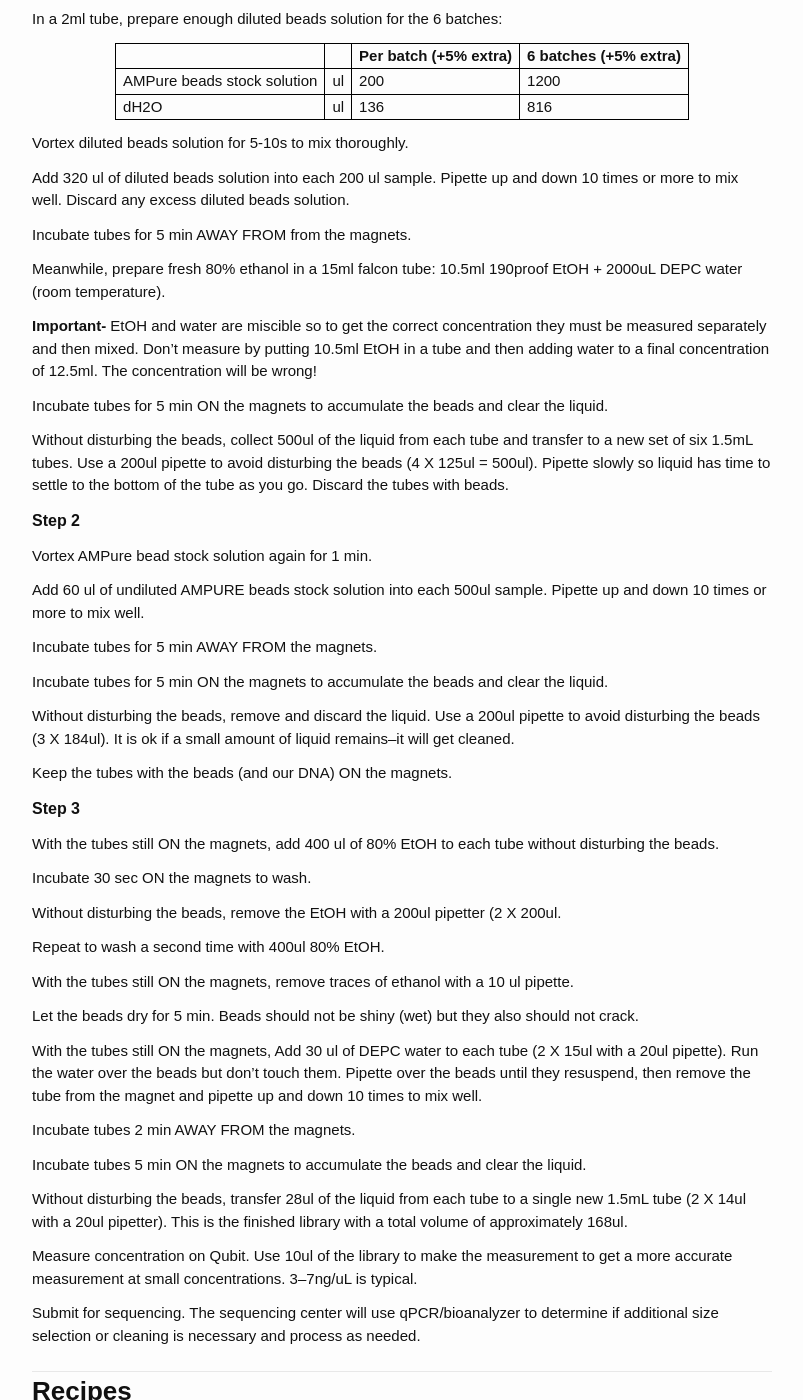
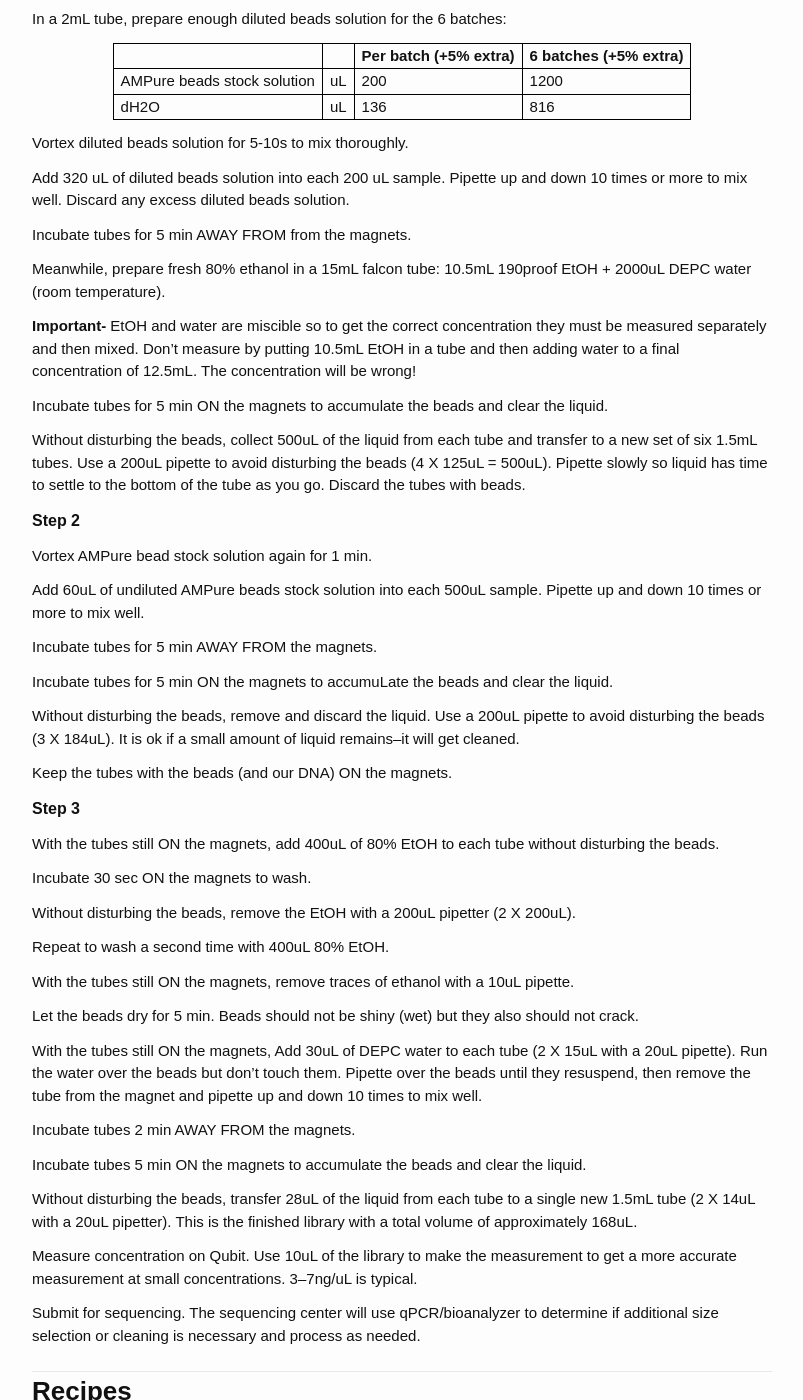
Before and after one commit to aduffy70/Protocols, a Jekyll site: the page built from RAD-seq_protocol.md, in a window 1280 px wide and 1400 px high, scrolled down 2420 px. Shown: the whole window, without its empty margins (238-1041 px from the left). Built offline with Jekyll 4.4.1, drawn with Linux system fonts in a browser that asks for light colours; some of the changed text lies outside the part shown.

Commit message:
Fixed inconsistent ul vs uL and spacing.

```diff
--- a/RAD-seq_protocol.md
+++ b/RAD-seq_protocol.md
@@ -21,7 +21,7 @@ Extract DNA and quantify with Qubit. Concentrations should be at least 20ng/uL (
 
 ## Digestion
 
-25 ul reaction. Prepare all on ice. Master mix in 2mL tube that fits 110 reactions, pipette individually into the plate wells. Prepare master mix of 115% needed volume, the enzymes are viscous and large volume is lost by adhesion to the outside of pipette tips.
+25uL reaction. Prepare all on ice. Master mix in 2mL tube that fits 110 reactions, pipette individually into the plate wells. Prepare master mix of 115% needed volume, the enzymes are viscous and large volume is lost by adhesion to the outside of pipette tips.
 
 In each reaction:
   * DNA + water to equal 200ng in 10 uL (20ng/uL)
@@ -33,9 +33,9 @@ Seal the plate, vibrate plate over vortex machine, centrifuge, and incubate in P
 
 ### Prepare the adaptors (if needed--we prepare enough for several libraries at a time):
 
-Mix 1 ul of each oligo (barcoded EcoRI primers, stored in plates; melt the plates in cold water, otherwise they melt for 2 hrs on air) in a pair into 98 ul of dH2O on a plate (you cannot pipette less than 1 ul. You won’t need the whole 100 ul volume. It results in 1 uM dilutions of the adaptor. These dilutions are probably stable and can be frozen for later use
+Mix 1uL of each oligo (barcoded EcoRI primers, stored in plates; melt the plates in cold water, otherwise they melt for 2 hrs on air) in a pair into 98uL of dH2O on a plate (you cannot pipette less than 1uL. You won’t need the whole 100uL volume. It results in 1 uM dilutions of the adaptor. These dilutions are probably stable and can be frozen for later use
 
-In small pcr tubes, mix 14 ul of 100uM MseI1 oligo and 14 uL of 100uM MseI2 oligo with 112 ul H2O to make 10 uM stock. This makes 140uL per tube and we need 120uL for a 96 sample library. This adaptor is the same for each reaction. Sequencing only occurs from the EcoRI side, so there’s no need to barcode the MseI oligos
+In small pcr tubes, mix 14uL of 100uM MseI1 oligo and 14 uL of 100uM MseI2 oligo with 112uL H2O to make 10 uM stock. This makes 140uL per tube and we need 120uL for a 96 sample library. This adaptor is the same for each reaction. Sequencing only occurs from the EcoRI side, so there’s no need to barcode the MseI oligos
 
 Incubate both mixtures for 5 min at 95C in PCR machine
 
@@ -43,11 +43,11 @@ Let very slowly cool in covered Styrofoam box to room temperature to obtain doub
 
 ### Perform the ligation:
 
-12 ul reaction (prepare master mix of 120% needed volume in a 1.5mL tube, the enzymes are viscous and large volume is lost by adhesion to the outside of pipette tips).
+12uL reaction (prepare master mix of 120% needed volume in a 1.5mL tube, the enzymes are viscous and large volume is lost by adhesion to the outside of pipette tips).
 
 In each reaction:
-  * 9 ul of digested DNA (multipipetter works for this)
-  * 1 ul of EcoRI adaptors (contain barcodes, NOT in master mix! Multipipetter works. Reseal plate with a NEW seal (labelled with number of times thawed) or they will evaporate in the freezer!)
+  * 9uL of digested DNA (multipipetter works for this)
+  * 1uL of EcoRI adaptors (contain barcodes, NOT in master mix! Multipipetter works. Reseal plate with a NEW seal (labelled with number of times thawed) or they will evaporate in the freezer!)
   * 2 uL Ligation Master Mix
 
 
@@ -64,7 +64,7 @@ In each reaction:
   * 6uL ligated DNA (multipipetter works)
 
 
-20 ul reaction, in PCR machine: 98C for 30 sec, 30 cycles of: 98C for 20sec, 60C for 30sec, 72C for 40sec, final extension at 72C for 10 min.
+20uL reaction, in PCR machine: 98C for 30 sec, 30 cycles of: 98C for 20sec, 60C for 30sec, 72C for 40sec, final extension at 72C for 10 min.
 
 If two plates, pool the two PCR products for each sample into one.
 
@@ -74,7 +74,7 @@ Quantify the DNA with Qubit. Recent results average ~12.5ng/uL
 
 Take AMP beads and DEPC water out of the fridge now so they have hours to warm to room temperature for the fragment size selection step. Let them warm while pooling samples.
 
-We want to pool an equal amount of DNA per sample. Select an amount that 1) can be met for all (good*) samples using <=18ul (the amount we have left after Qubit), and 2) will yield 1250-1300ul total pool size so we can size-select and clean in 6 batches of 200ul (allowing for pipetting loss). Typical amounts are 150ng-200ng per sample. Calculate the needed volume for each sample and pool into a 1.5mL tube.
+We want to pool an equal amount of DNA per sample. Select an amount that 1) can be met for all (good*) samples using <=18uL (the amount we have left after Qubit), and 2) will yield 1250-1300uL total pool size so we can size-select and clean in 6 batches of 200uL (allowing for pipetting loss). Typical amounts are 150ng-200ng per sample. Calculate the needed volume for each sample and pool into a 1.5mL tube.
 
 *Lower concentration PCR products can be attempted at risk of reduced reads.
 
@@ -89,70 +89,70 @@ Beads need to be at room temperature and to be vortexed all the time, they settl
 
 ### Step 1
 
-Divide the pooled DNA library into 200ul batches in six 1.5ml Eppendorf tubes. Discard any extra or add water to make sure each batch is exactly 200ul.
+Divide the pooled DNA library into 200uL batches in six 1.5mL Eppendorf tubes. Discard any extra or add water to make sure each batch is exactly 200uL.
 
 Place the six tubes on the magnetic stand away from the magnets.
 
 Vortex AMPure beads stock solution for 1 min to mix thoroughly.
 
-In a 2ml tube, prepare enough diluted beads solution for the 6 batches:
+In a 2mL tube, prepare enough diluted beads solution for the 6 batches:
 
 |     |    | Per batch (+5% extra) | 6 batches (+5% extra) |
 | --- | -- | ------- | -------------------- |
-| AMPure beads stock solution | ul | 200 | 1200 |
-| dH2O | ul | 136 | 816 |
+| AMPure beads stock solution | uL | 200 | 1200 |
+| dH2O | uL | 136 | 816 |
 
 Vortex diluted beads solution for 5-10s to mix thoroughly.
 
-Add 320 ul of diluted beads solution into each 200 ul sample. Pipette up and down 10 times or more to mix well. Discard any excess diluted beads solution.
+Add 320 uL of diluted beads solution into each 200 uL sample. Pipette up and down 10 times or more to mix well. Discard any excess diluted beads solution.
 
 Incubate tubes for 5 min AWAY FROM from the magnets.
 
-Meanwhile, prepare fresh 80% ethanol in a 15ml falcon tube: 10.5ml 190proof EtOH + 2000uL DEPC water (room temperature).
+Meanwhile, prepare fresh 80% ethanol in a 15mL falcon tube: 10.5mL 190proof EtOH + 2000uL DEPC water (room temperature).
 
-__Important-__ EtOH and water are miscible so to get the correct concentration they must be measured separately and then mixed. Don't measure by putting 10.5ml EtOH in a tube and then adding water to a final concentration of 12.5ml. The concentration will be wrong!
+__Important-__ EtOH and water are miscible so to get the correct concentration they must be measured separately and then mixed. Don't measure by putting 10.5mL EtOH in a tube and then adding water to a final concentration of 12.5mL. The concentration will be wrong!
 
 Incubate tubes for 5 min ON the magnets to accumulate the beads and clear the liquid.
 
-Without disturbing the beads, collect 500ul of the liquid from each tube and transfer to a new set of six 1.5mL tubes. Use a 200ul pipette to avoid disturbing the beads (4 X 125ul = 500ul). Pipette slowly so liquid has time to settle to the bottom of the tube as you go. Discard the tubes with beads.
+Without disturbing the beads, collect 500uL of the liquid from each tube and transfer to a new set of six 1.5mL tubes. Use a 200uL pipette to avoid disturbing the beads (4 X 125uL = 500uL). Pipette slowly so liquid has time to settle to the bottom of the tube as you go. Discard the tubes with beads.
 
 ### Step 2
 
 Vortex AMPure bead stock solution again for 1 min.
 
-Add 60 ul of undiluted AMPURE beads stock solution into each 500ul sample. Pipette up and down 10 times or more to mix well.
+Add 60uL of undiluted AMPure beads stock solution into each 500uL sample. Pipette up and down 10 times or more to mix well.
 
 Incubate tubes for 5 min AWAY FROM the magnets.
 
-Incubate tubes for 5 min ON the magnets to accumulate the beads and clear the liquid.
+Incubate tubes for 5 min ON the magnets to accumuLate the beads and clear the liquid.
 
-Without disturbing the beads, remove and discard the liquid. Use a 200ul pipette to avoid disturbing the beads (3 X 184ul). It is ok if a small amount of liquid remains--it will get cleaned.
+Without disturbing the beads, remove and discard the liquid. Use a 200uL pipette to avoid disturbing the beads (3 X 184uL). It is ok if a small amount of liquid remains--it will get cleaned.
 
 Keep the tubes with the beads (and our DNA) ON the magnets.
 
 ### Step 3
 
-With the tubes still ON the magnets, add 400 ul of 80% EtOH to each tube without disturbing the beads.
+With the tubes still ON the magnets, add 400uL of 80% EtOH to each tube without disturbing the beads.
 
 Incubate 30 sec ON the magnets to wash.
 
-Without disturbing the beads, remove the EtOH with a 200ul pipetter (2 X 200ul.
+Without disturbing the beads, remove the EtOH with a 200uL pipetter (2 X 200uL).
 
-Repeat to wash a second time with 400ul 80% EtOH.
+Repeat to wash a second time with 400uL 80% EtOH.
 
-With the tubes still ON the magnets, remove traces of ethanol with a 10 ul pipette.
+With the tubes still ON the magnets, remove traces of ethanol with a 10uL pipette.
 
 Let the beads dry for 5 min. Beads should not be shiny (wet) but they also should not crack.
 
-With the tubes still ON the magnets, Add 30 ul of DEPC water to each tube (2 X 15ul with a 20ul pipette). Run the water over the beads but don’t touch them. Pipette over the beads until they resuspend, then remove the tube from the magnet and pipette up and down 10 times to mix well.
+With the tubes still ON the magnets, Add 30uL of DEPC water to each tube (2 X 15uL with a 20uL pipette). Run the water over the beads but don’t touch them. Pipette over the beads until they resuspend, then remove the tube from the magnet and pipette up and down 10 times to mix well.
 
 Incubate tubes 2 min AWAY FROM the magnets.
 
 Incubate tubes 5 min ON the magnets to accumulate the beads and clear the liquid.
 
-Without disturbing the beads, transfer 28ul of the liquid from each tube to a single new 1.5mL tube (2 X 14ul with a 20ul pipetter). This is the finished library with a total volume of approximately 168ul.
+Without disturbing the beads, transfer 28uL of the liquid from each tube to a single new 1.5mL tube (2 X 14uL with a 20uL pipetter). This is the finished library with a total volume of approximately 168uL.
 
-Measure concentration on Qubit. Use 10ul of the library to make the measurement to get a more accurate measurement at small concentrations. 3--7ng/uL is typical.
+Measure concentration on Qubit. Use 10uL of the library to make the measurement to get a more accurate measurement at small concentrations. 3--7ng/uL is typical.
 
 Submit for sequencing. The sequencing center will use qPCR/bioanalyzer to determine if additional size selection or cleaning is necessary and process as needed.
 
@@ -162,30 +162,30 @@ Submit for sequencing. The sequencing center will use qPCR/bioanalyzer to determ
 
 |     |    | Per rxn | 96 rxns (+15% = 110) |
 | --- | -- | ------- | -------------------- |
-|dH2O	| ul | 11 | 1210 |
-|cutsmart buffer | ul | 2.5 | 275 |
-|MseI enzyme | ul | 1 | 110 |
-|EcoRi enzyme | ul | 0.5 | 55 |
+|dH2O	| uL | 11 | 1210 |
+|cutsmart buffer | uL | 2.5 | 275 |
+|MseI enzyme | uL | 1 | 110 |
+|EcoRi enzyme | uL | 0.5 | 55 |
 
 ## Ligation master mix
 
 |     |    | Per rxn | 96 rxns (+20% = 120) |
 | --- | -- | ------- | -------------------- |
-| dH2O | ul | 0.7 | 84 |
-| ligase 10x buffer | ul | 0.12 | 14.4 |
-| MseI adaptor | ul | 1 | 120 |
-| T4 ligase enzyme | ul | 0.2 | 24 |
+| dH2O | uL | 0.7 | 84 |
+| ligase 10x buffer | uL | 0.12 | 14.4 |
+| MseI adaptor | uL | 1 | 120 |
+| T4 ligase enzyme | uL | 0.2 | 24 |
 
 ## PCR master mix
 
 |     |    | Per rxn | 96 rxns (+15% = 110) |
 | --- | -- | ------- | -------------------- |
-| dH2O | ul | 4 | 440 |
-| 5x buffer | ul | 4 | 440 |
-| 1mM dNTPs | ul | 4 | 440 |
-| MgCl2 | ul | 0.4 | 44 |
-| Ill PCR 1+2 premix | ul | 1.2 | 132 |
-| DMSO | ul | 0.2 | 22 |
-| iProof Taq | ul | 0.2 | 22 |
+| dH2O | uL | 4 | 440 |
+| 5x buffer | uL | 4 | 440 |
+| 1mM dNTPs | uL | 4 | 440 |
+| MgCl2 | uL | 0.4 | 44 |
+| Ill PCR 1+2 premix | uL | 1.2 | 132 |
+| DMSO | uL | 0.2 | 22 |
+| iProof Taq | uL | 0.2 | 22 |
 
 Note: PCR premix is 9uL of 100uM primer1 + 9uL of 100uM primer2 + 162uL water (5uM each primer or 10uM primer total)
```
